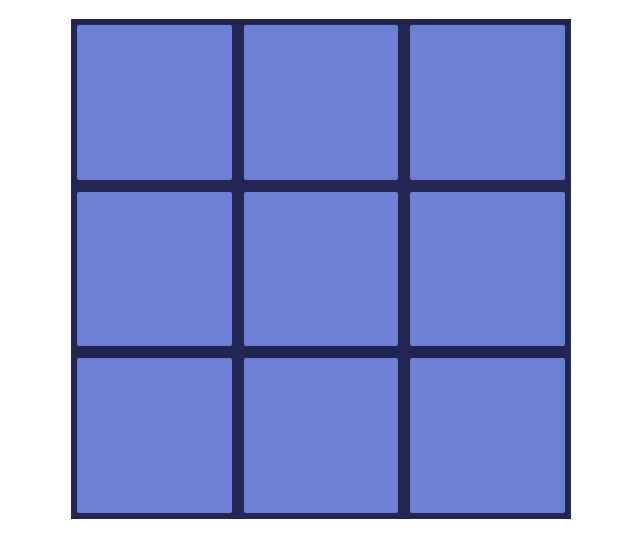
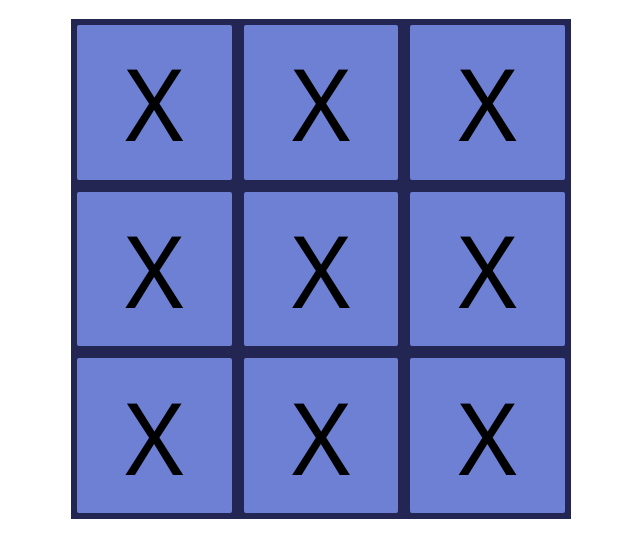
Before and after one commit to phuihumu/tic-tac-toe, a plain HTML site: page index.html in a window 1280 px wide. Shown: the part 61-618 px from the top of the page, without its empty margins (319-959 px from the left). Drawn offline with Linux system fonts and the light colour scheme.

Commit message:
Added CSS styling to the tic tac toe marks.

```diff
--- a/js-file.js
+++ b/js-file.js
@@ -34,6 +34,7 @@ const displayController = (() => {
         {
             let cell = document.createElement('div');
             cell.setAttribute('id', i);
+            cell.innerHTML = "X";
             cell.classList.add('cell');
             container.appendChild(cell);
         }
--- a/style.css
+++ b/style.css
@@ -13,7 +13,12 @@
 }
 
 .cell {
+    display: flex;
     background-color: rgb(109, 128, 211);
     border-radius: 8px;
     border: 6px solid rgb(35, 38, 82);
+    font-size: 100px;
+    font-family:'Segoe UI', Tahoma, Geneva, Verdana, sans-serif;
+    justify-content: center;
+    align-items: center;
 }
```
